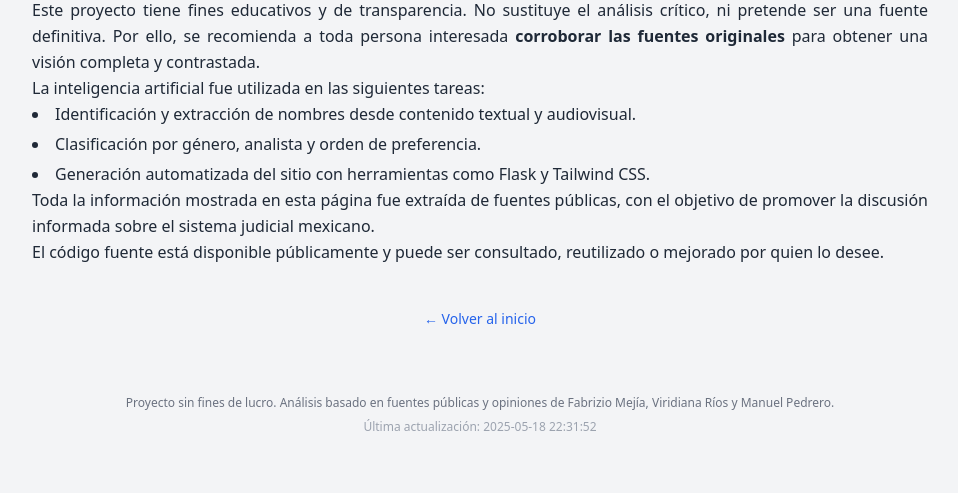
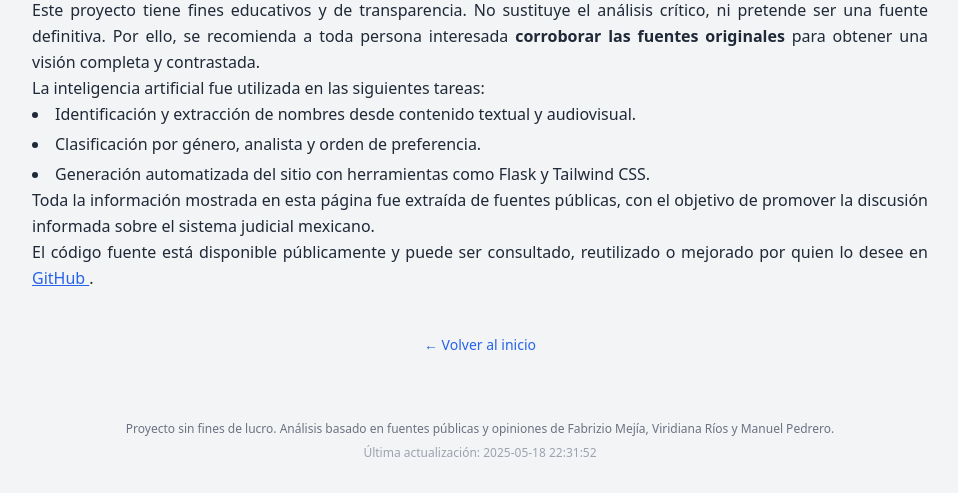
Before and after one commit to cuauhtemocbe/judicial-candidates-mx, a Flask app: page /acerca in a window 1280 px wide. Shown: the part 383-876 px from the top of the page, without its empty margins (160-1118 px from the left). Before the commit the page ends 814 px from the top, so only its background shows below. Run offline with Flask 3, Linux system fonts and the light colour scheme; some libraries are stand-ins or nearby versions.

Commit message:
Add link to Github repository

```diff
--- a/app/templates/acerca.html
+++ b/app/templates/acerca.html
@@ -39,8 +39,12 @@
     </p>
 
     <p>
-      El código fuente está disponible públicamente y puede ser consultado, reutilizado o mejorado por quien lo desee.
+      El código fuente está disponible públicamente y puede ser consultado, reutilizado o mejorado por quien lo desee en
+      <a href="https://github.com/cuauhtemocbe/judicial-candidates-mx" target="_blank" rel="noopener noreferrer" class="text-blue-600 underline">
+        GitHub
+      </a>.
     </p>
+
   </article>
 
   <div class="text-center mt-6">
```
